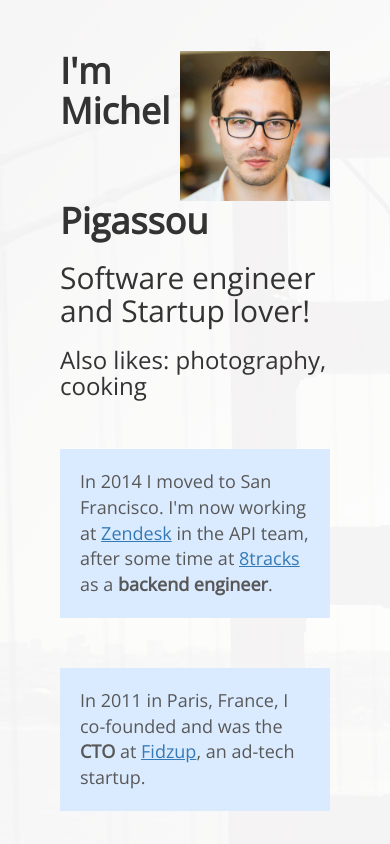
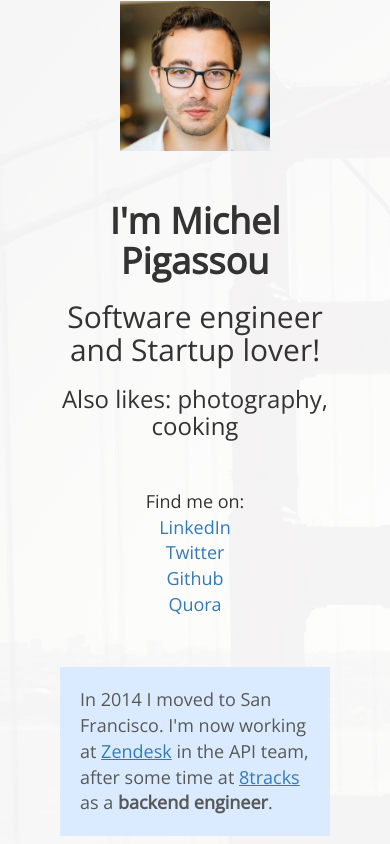
Before and after one commit to Dagnan/homepage, a plain HTML site: page index.html in a window 390 px wide. Shown: the top 844 px of the page. Drawn offline with nearby package versions, Linux system fonts and the light colour scheme.

Commit message:
Fixed CSS

```diff
--- a/index.html
+++ b/index.html
@@ -53,6 +53,14 @@
           <h3>Also likes: photography, cooking</h3>
         </div>
 
+        <div id="getintouch">
+          <span>Find me on:</span>
+          <a href="https://www.linkedin.com/in/michelpigassou/en">LinkedIn</a>
+          <a href="https://www.twitter.com/dagnan">Twitter</a>
+          <a href="https://github.com/dagnan">Github</a>
+          <a href="https://quora.com/profile/Michel-Pigassou">Quora</a>
+        </div>
+
         <div id="frames">
           <p>
             In 2014 I moved to San Francisco.
@@ -68,14 +76,6 @@
           </p>
         </div>
 
-        <div id="getintouch">
-          <span>Find me on:</span>
-          <a href="https://www.linkedin.com/in/michelpigassou/en">LinkedIn</a>
-          <a href="https://www.twitter.com/dagnan">Twitter</a>
-          <a href="https://github.com/dagnan">Github</a>
-          <a href="https://quora.com/profile/Michel-Pigassou">Quora</a>
-        </div>
-
         <footer>
           <a href="https://wallpaperscraft.com/download/san_francisco_bridge_sea_ocean_sky_28635/3840x2400">Background photo credit</a>
           -
--- a/style.css
+++ b/style.css
@@ -3,8 +3,6 @@
 .navbar-collapse {
   padding: 0;
 }
-
-
 
 footer, #getintouch {
   text-align: center;
@@ -69,8 +67,6 @@ footer a, footer a:hover, footer a:active, footer a:focus {
   margin: auto;
 }
 
-
-
 #avatar {
   float: right;
   width: 150px;
@@ -107,10 +103,34 @@ img.emoji {
 
 #getintouch {
   margin: left;
-  width: 50%;
+  width: 80%;
   margin-top: 50px;
   margin-bottom: 0px;
   display: -webkit-flex;
   display: flex;
   justify-content: space-between;
 }
+
+@media only screen and (max-width: 480px) {
+   #head > * {
+      text-align: center;
+   }
+
+   #avatar {
+     display: block;
+     clear: both;
+     margin: auto;
+     float: none;
+   }
+
+   #getintouch {
+     display: block;
+     margin: 0;
+     margin-top: 50px;
+     width: auto;
+   }
+
+   #getintouch a, #getintouch span {
+     display: block;
+   }
+ }
```
